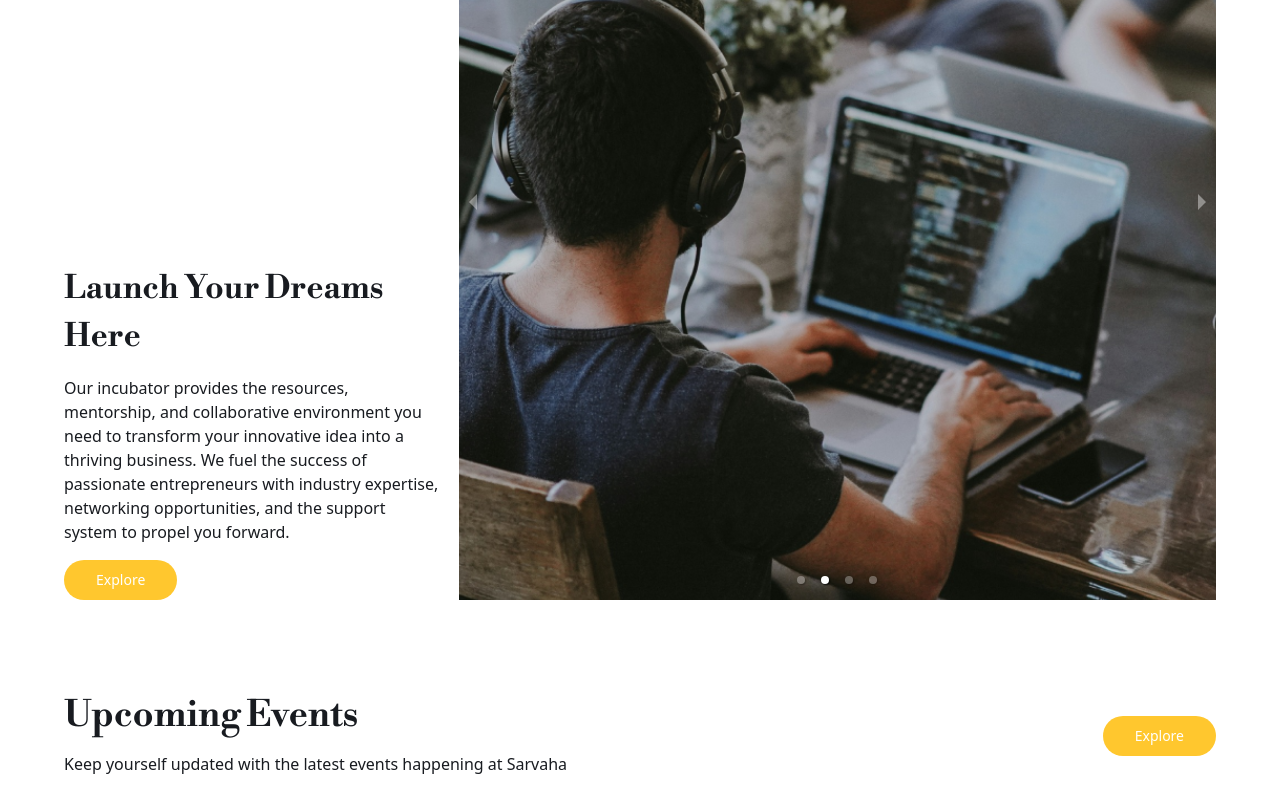
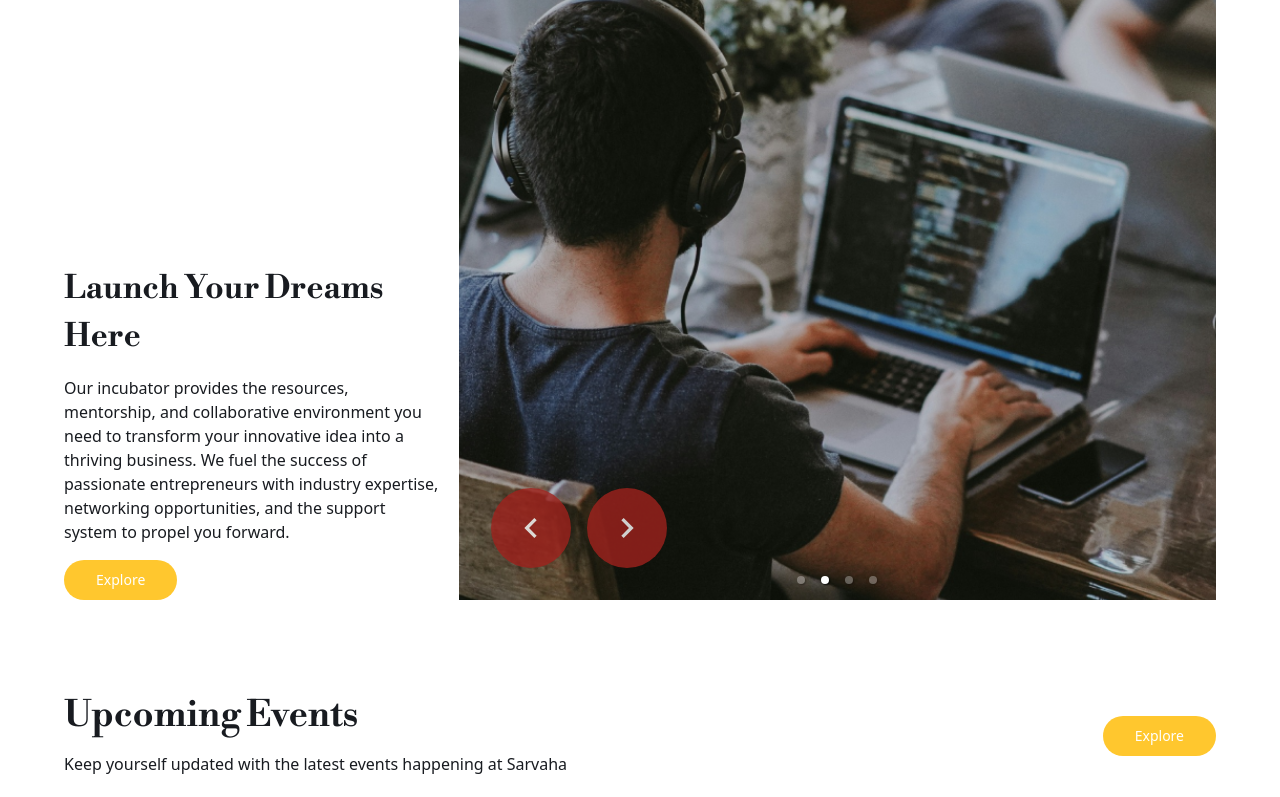
Before and after one commit to aeonstechdevops/sarvaha, a Next.js app: page / in a window 1280 px wide. Shown: the part 1048-1845 px from the top of the page. Built offline with nearby package versions, Linux system fonts and the light colour scheme.

Commit message:
Added custom prev and next buttons in highlights section on homepage

```diff
--- a/src/app/(pages)/(home)/_components/Highlights.tsx
+++ b/src/app/(pages)/(home)/_components/Highlights.tsx
@@ -1,7 +1,12 @@
 import Button from "@/app/_components/ui/Button";
+import { cn } from "@/app/lib/utils";
 import Image from "next/image";
 import Link from "next/link";
-import React, { CSSProperties } from "react";
+import React, { CSSProperties, ReactNode, useState } from "react";
+import {
+  MdOutlineKeyboardArrowLeft,
+  MdOutlineKeyboardArrowRight,
+} from "react-icons/md";
 import { Carousel as ReactResponsiveCarousel } from "react-responsive-carousel";
 import "react-responsive-carousel/lib/styles/carousel.min.css"; // requires a loader
 
@@ -34,8 +39,34 @@ const config = {
   ],
 };
 
+const CustomButton = ({
+  label,
+  fn,
+}: {
+  label: "previous" | "next";
+  fn: () => void;
+}): React.JSX.Element => {
+  return (
+    <button
+      className={cn(
+        "absolute bottom-8 z-10 flex size-20 items-center justify-center rounded-full bg-primary-4 text-color-1 opacity-80 transition-all duration-500 ease-in-out hover:cursor-pointer hover:opacity-100",
+        label === "previous" && "left-8",
+        label == "next" && "right-8 md:left-32 md:right-0",
+      )}
+      onClick={fn}
+    >
+      {label === "previous" ? (
+        <MdOutlineKeyboardArrowLeft size={40} />
+      ) : (
+        <MdOutlineKeyboardArrowRight size={40} />
+      )}
+    </button>
+  );
+};
+
 const ImageCarousel = () => {
   return (
+    <div className="relative w-full">
       <ReactResponsiveCarousel
         statusFormatter={() => ""}
         swipeable
@@ -45,6 +76,12 @@ const ImageCarousel = () => {
         interval={5000}
         className="w-full"
         showThumbs={false}
+        renderArrowPrev={(goPrev) => {
+          return <CustomButton label="previous" fn={goPrev} />;
+        }}
+        renderArrowNext={(goNext) => {
+          return <CustomButton label={"next"} fn={goNext} />;
+        }}
       >
         {config.images.map(({ url, alt }, idx) => (
           <div key={idx} className=" relative h-[30rem] w-full md:h-[50rem]">
@@ -57,6 +94,7 @@ const ImageCarousel = () => {
           </div>
         ))}
       </ReactResponsiveCarousel>
+    </div>
   );
 };
 
```
Lines whose indentation alone changed are shown as unchanged.
